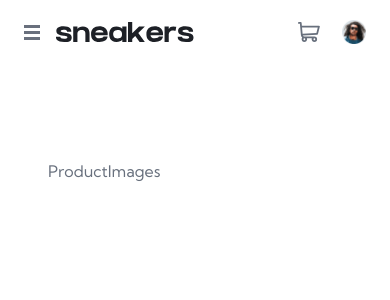
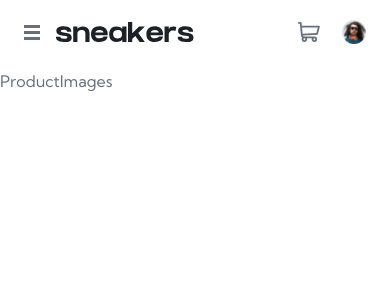
Before and after one commit to Tyzer33/Ecommerce-product-page, a React (Vite) app: page / in a window 390 px wide. Shown: the top 300 px of the page. Built offline with nearby package versions, Linux system fonts and the light colour scheme; the HTML template or start-up script is replaced by a standard one.

Commit message:
feat: update paddings and margins media-queries  in MainContent

```diff
--- a/src/components/MainContent/MainContent.tsx
+++ b/src/components/MainContent/MainContent.tsx
@@ -2,7 +2,7 @@ import ProductImages from './ProductImages'
 
 function MainContent() {
   return (
-    <main className="lg:mx-desktop px-12 py-[5.625rem]">
+    <main className="lg:mx-desktop lg:px-12 lg:py-[5.625rem]">
       <ProductImages />
     </main>
   )
```
